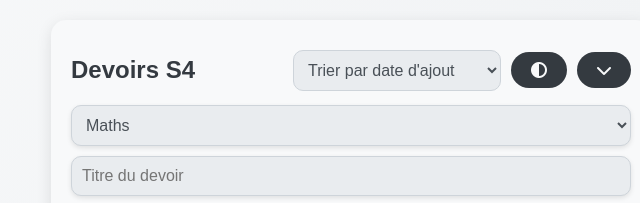
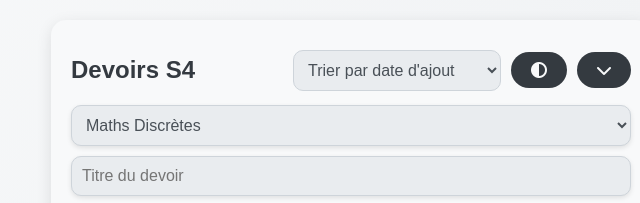
Before and after one commit to PlatiniumStar/CodeCampus, a website: page index.html in a window 1280 px wide. Both pictures are taken after a click on the button 893 px from the left and 70 px from the top of the page. Shown: the top 203 px of the page, 289-929 px from the left. Drawn offline with Linux system fonts and the light colour scheme; no server answers.

Commit message:
Commit du 07/11 - Mise à jour des matières (HTML)

```diff
--- a/index.html
+++ b/index.html
@@ -26,9 +26,17 @@
         <input type="text" id="id-devoir" style="display: none;">
         <input type="text" id="date-ajout" style="display: none;">
         <select id="matiere">
-            <option value="Maths">Maths</option>
-            <option value="Français">Français</option>
-            <option value="Histoire">Histoire</option>
+            <option value="Maths Discrètes">Maths Discrètes</option>
+            <option value="Développement">Développement</option>
+            <option value="Développement Web">Développement Web</option>
+            <option value="Base de données">Base de données</option>
+            <option value="Anglais">Anglais</option>
+            <option value="Communication">Communication</option>
+            <option value="PPP">PPP</option>
+            <option value="Gestion Projet Organisation">Gestion Projet Organisation</option>
+            <option value="Economie">Economie</option>
+            <option value="Architecture & Systèmes">Architecture & Systèmes</option>
+            <option value="SAE 421">SAE 421</option>
         </select>
         <input type="text" id="titre" placeholder="Titre du devoir">
         <textarea id="contenu" placeholder="Contenu du devoir"></textarea>
```
